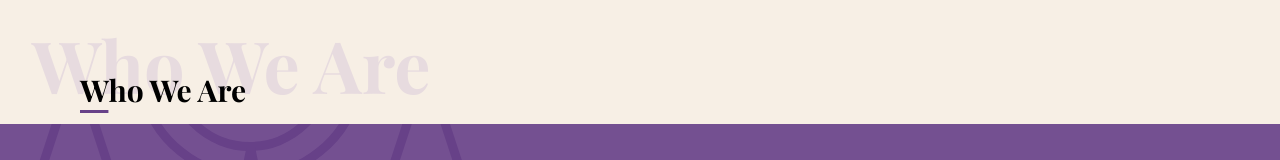
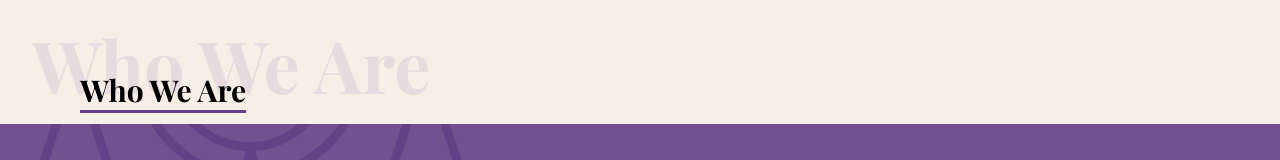
Before and after one commit to acm-ucr/pad-website, a Next.js app: page /about in a window 1280 px wide. Shown: the part 724-884 px from the top of the page. Built offline with nearby package versions, Linux system fonts and the light colour scheme; a web font is replaced by a local one.

Commit message:
remove picture

```diff
--- a/src/app/about/page.js
+++ b/src/app/about/page.js
@@ -9,7 +9,7 @@ const page = () => {
     <div className="w-full flex flex-col items-center">
       <Header title="About" src={about} />
       <CoreValueCards />
-      <Title />
+      <Title title="Who We Are" />
     </div>
   );
 };
--- a/src/components/Title.jsx
+++ b/src/components/Title.jsx
@@ -1,17 +1,16 @@
 import React from "react";
 
-const Title = () => {
+const Title = ({ title }) => {
   return (
     <div className=" h-48 w-full">
       <div className="relative top-24">
         <div className="text-pad-textshadow font-bold font-playfair text-7xl relative left-8">
-          Who We Are
+          {title}
         </div>
         <div className="text-black font-bold font-playfair text-3xl relative left-20 bottom-7">
           <span className="underline underline-offset-8 decoration-pad-darkpurple">
-            W
+            {title}
           </span>
-          <span className="">ho We Are</span>
         </div>
       </div>
     </div>
```
